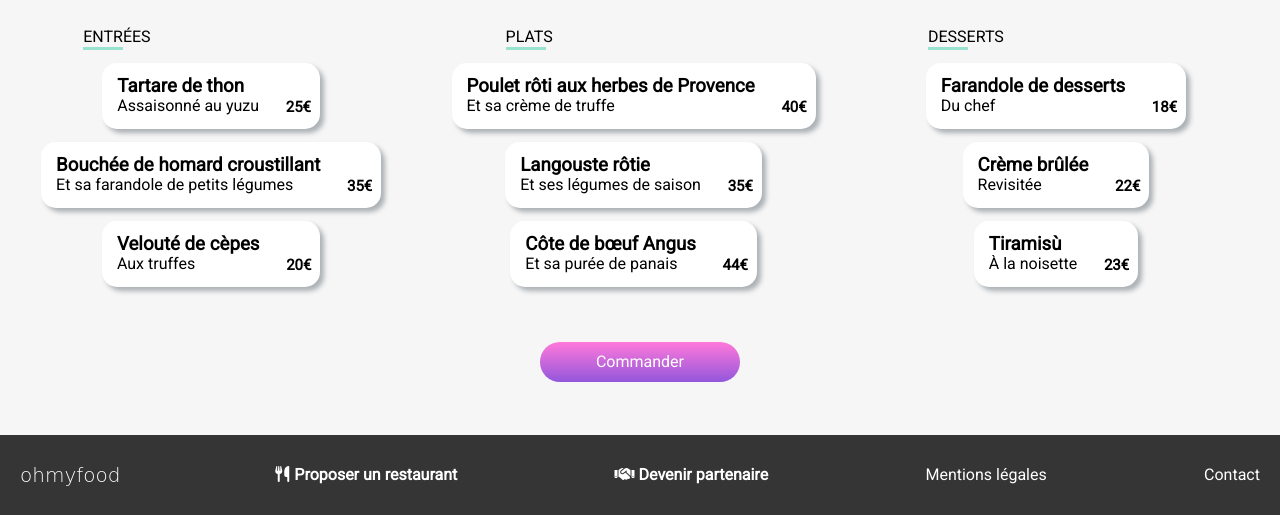
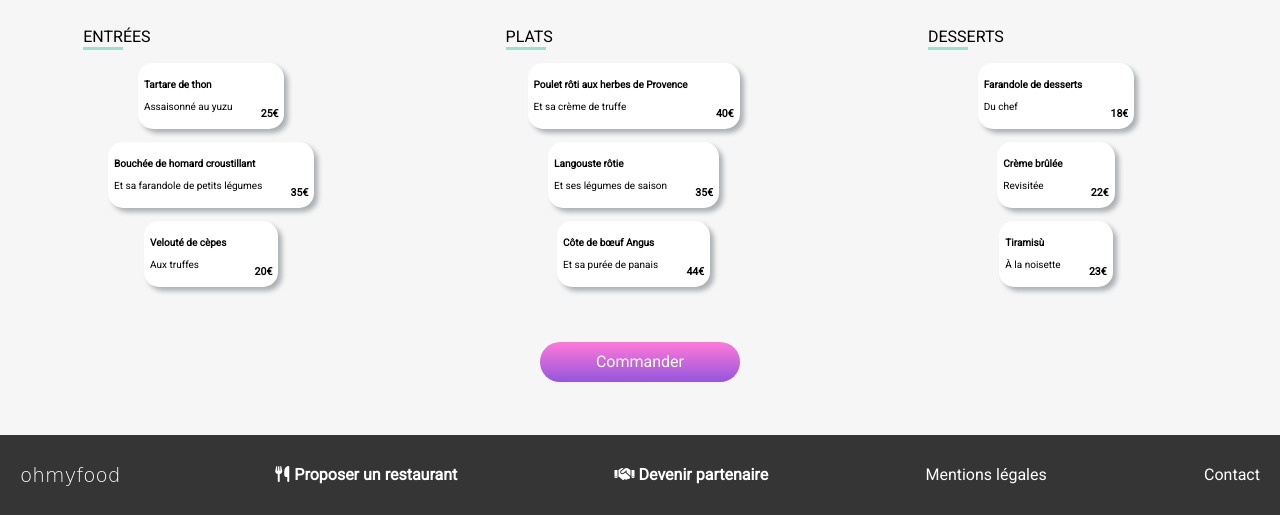
Before and after one commit to MaevaPrecourt/oh_my_food, a website: page html/delice.html in a window 1280 px wide. Shown: the part 367-882 px from the top of the page. Drawn offline with Linux system fonts and the light colour scheme; grey boxes are pictures that could not be loaded; a web font is replaced by a local one.

Commit message:
Sauvegarde avant correction ellipsis 11/12

```diff
--- a/sass/pages/_pagemenu.scss
+++ b/sass/pages/_pagemenu.scss
@@ -92,10 +92,10 @@ html {
             align-items: flex-end;
             border-radius: 0 30px 30px 0;
             display: flex;
-            font-size: 10px;
+            font-size: 7px;
             height: 100%;
             position: absolute;
-            right: 9px;
+            right: 6px;
             transition: transform 500ms ease-in-out;
         }
     }
@@ -122,9 +122,11 @@ html {
 }
 
 .textone {
+    line-height: 22px;
     padding-right: 2px;
     width: 100%;
     &__title {
+        font-size: 10px;
         margin: 0;
         overflow: hidden;
         position: relative;
@@ -136,6 +138,7 @@ html {
         }
     }
     &__description {
+        font-size: 10px;
         margin: 0;
         overflow: hidden;
         position: relative;
@@ -156,9 +159,9 @@ html {
     border-radius: 15px;
     display: flex;
     height: 66px;
-    justify-content: space-between;
+    justify-content: flex-start;
     margin: 13px;
-    padding: 0 15px;
+    padding: 0 6px;
     position: relative;
     &--decoration {
         background-color: #FFF;
@@ -167,7 +170,7 @@ html {
         &:hover {
             @include shadow-button-hover;
             cursor: pointer;
-            padding-left: 15px;
+            padding-left: 6px;
         }
     }
 }
@@ -185,7 +188,7 @@ html {
     position: relative;
     transform: scaleX(0);
     transform-origin: right;
-    transition: transform 675ms;
+    transition: transform 800ms;
     width: 60px;
     z-index: 2;
     &__animation {
```
Also changed, not shown: css/main.css, 1 other file.
